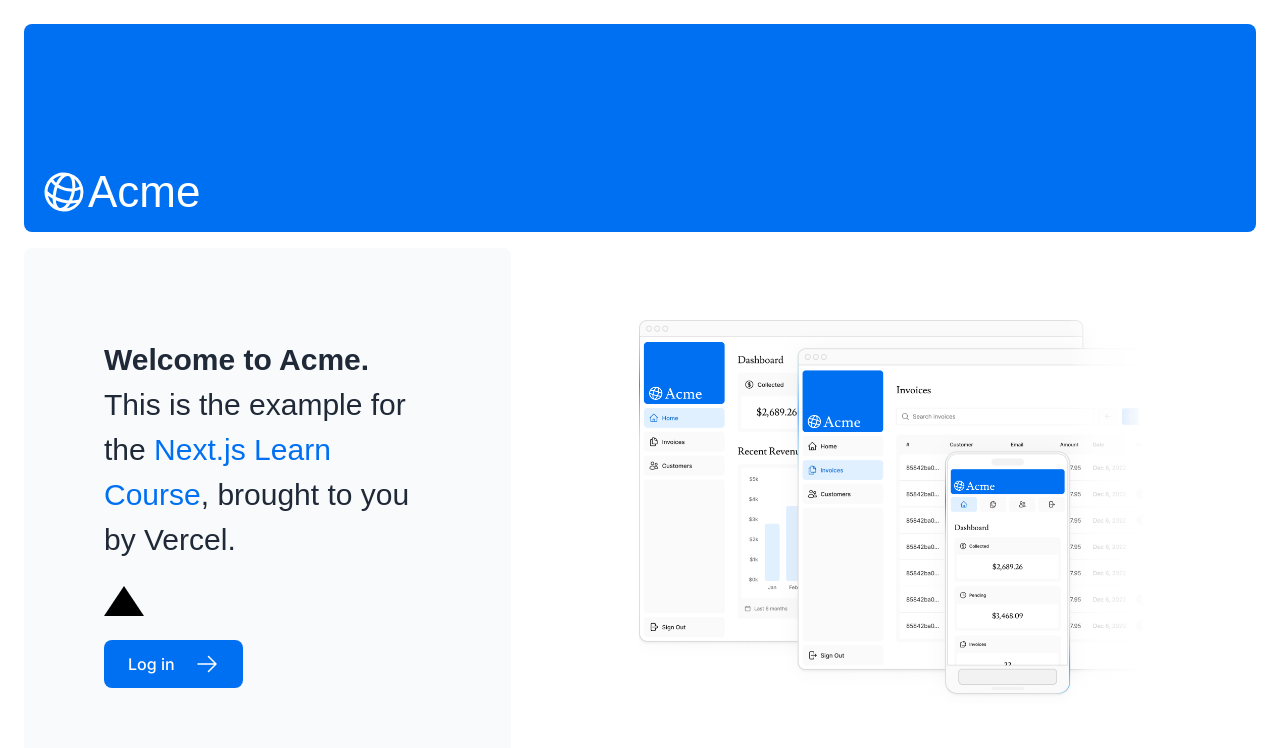
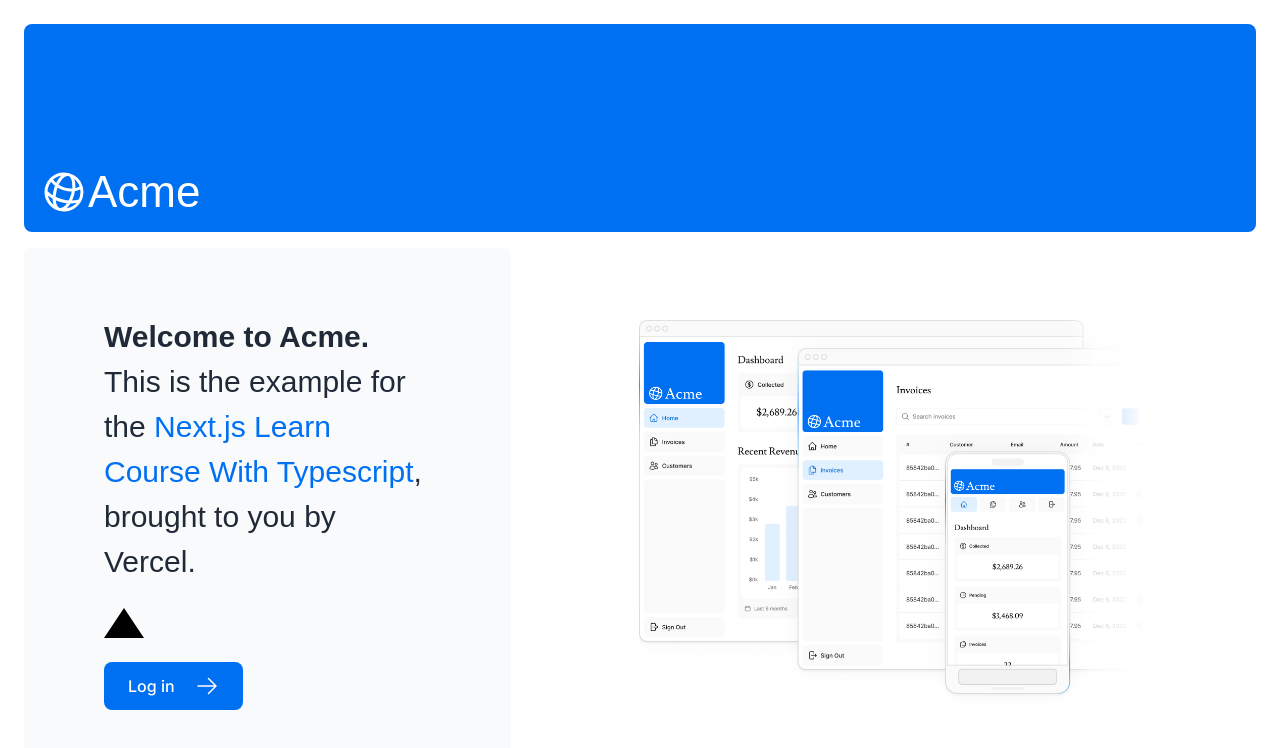
Before and after one commit to dianerdiana/learn-nextjs-dashboard, a Next.js app: page / in a window 1280 px wide. Shown: the top 748 px of the page. Built offline with nearby package versions, Linux system fonts and the light colour scheme; a web font is replaced by a local one.

Commit message:
Trigger deployment

```diff
--- a/app/page.tsx
+++ b/app/page.tsx
@@ -25,7 +25,7 @@ export default function Page() {
           >
             <strong>Welcome to Acme.</strong> This is the example for the{' '}
             <a href="https://nextjs.org/learn/" className="text-blue-500">
-              Next.js Learn Course
+              Next.js Learn Course With Typescript
             </a>
             , brought to you by Vercel.
           </p>
```
